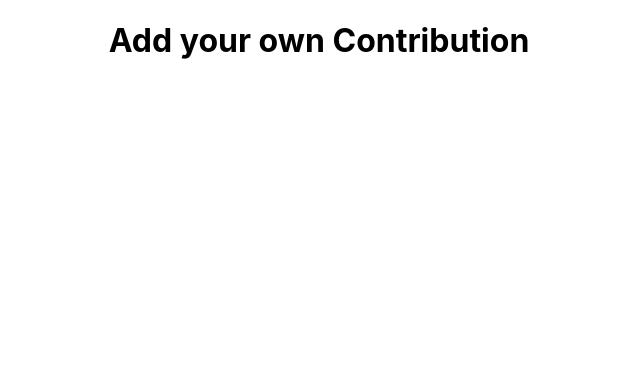
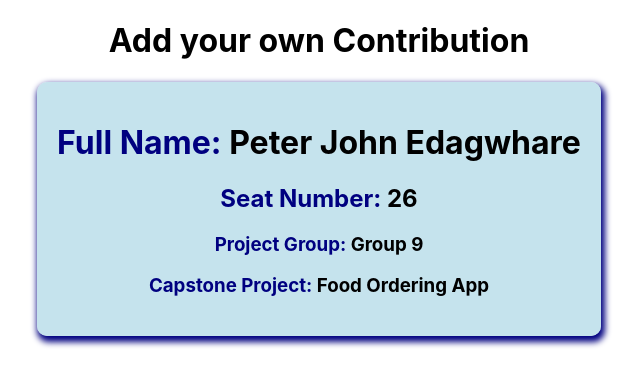
Before and after one commit to Aneal250/Weekly_Task_9, a React (Create React App) app: page / in a window 1280 px wide. Shown: the top 386 px of the page, without its empty margins (321-962 px from the left). Built offline with nearby package versions, Linux system fonts and the light colour scheme.

Commit message:
Contribution from John Peter (26)

```diff
--- a/src/App.css
+++ b/src/App.css
@@ -1,5 +1,7 @@
 .App {
   text-align: center;
+  display: grid;
+  place-content: center;
 }
 
 .App-logo {
@@ -36,3 +38,14 @@
     transform: rotate(360deg);
   }
 }
+
+.jpCard {
+  background: rgba(173, 216, 230, 0.7);
+  padding: 20px;
+  box-shadow: 2px 4px 6px 2px navy;
+  border-radius: 10px;
+}
+
+.jp-label {
+  color: navy;
+}
--- a/src/App.js
+++ b/src/App.js
@@ -1,10 +1,12 @@
 import logo from './logo.svg';
 import './App.css';
+import JohnPeter from './Components/JohnPeter';
 
 function App() {
   return (
     <div className="App">
       <h1>Add your own Contribution</h1>
+      <JohnPeter />
     </div>
   );
 }
--- /dev/null
+++ b/src/Components/JohnPeter.js
@@ -0,0 +1,22 @@
+import React from 'react'
+import '../App.css';
+
+function JohnPeter() {
+    const firstName = 'Peter';
+    const lastName = 'Edagwhare';
+    const middleName = 'John';
+    const seatNumber = 26;
+    const projectGroup = 'Group 9'
+    const projectTitle = "Food Ordering App"
+
+    return (
+        <div className='jpCard'>
+            <h1><span className='jp-label'>Full Name: </span>{`${firstName} ${middleName} ${lastName}`}</h1>
+            <h2><span className='jp-label'>Seat Number: </span>{seatNumber}</h2>
+            <h3><span className='jp-label'>Project Group: </span>{projectGroup}</h3>
+            <h3><span className='jp-label'>Capstone Project:  </span>{projectTitle}</h3>
+        </div>
+    )
+}
+
+export default JohnPeter
```
Also changed, not shown: 1 other file (tests, documents, lock files or other folders).
